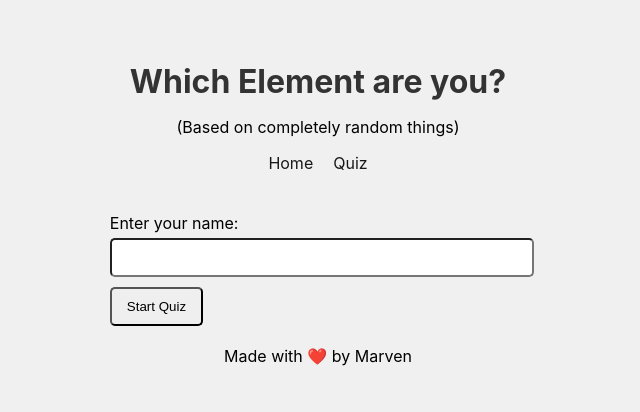
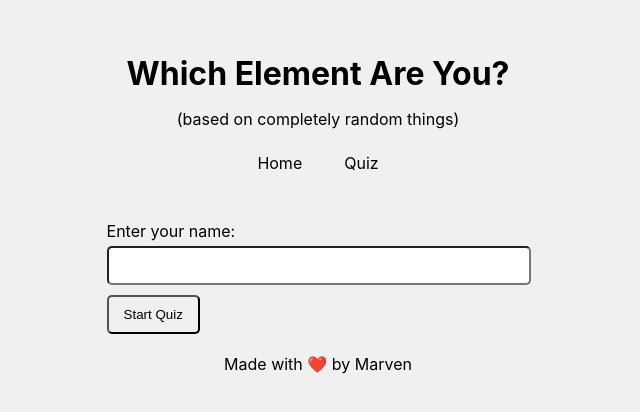
Before and after one commit to Marvenx/PersoQuiz, a React (Create React App) app: page / in a window 1280 px wide. Shown: the part 188-600 px from the top of the page, without its empty margins (322-962 px from the left). Built offline with nearby package versions, Linux system fonts and the light colour scheme.

Commit message:
quiz reset

```diff
--- a/src/App.css
+++ b/src/App.css
@@ -10,21 +10,33 @@ html {
 }
 
 /* Header Styles */
-header {
-  color: black;
-  width: 100%;
+.header {
   text-align: center;
+  padding: 20px;
+  color: #000000;
 }
 
-nav a {
-  color: black;
-  text-decoration: none;
-  display: inline-block;
-  margin: 0 10px;
+.header .title {
+  margin: 0;
+  font-size: 2rem;
 }
 
-nav a:hover {
-  text-decoration: underline;
+.nav-links {
+  display: flex;
+  justify-content: center;
+  gap: 10px;
+  margin-top: 10px;
+}
+
+.nav-links a {
+  text-decoration: none;
+  color: #000000;
+  padding: 8px 16px;
+  border-radius: 4px;
+}
+
+.nav-links a:hover {
+  background-color: #d9d9d9;
 }
 
 /* Form Styles */
@@ -91,32 +103,3 @@ button:hover {
   margin: 5px 0;
   text-align: center;
 }
-
-.header {
-  text-align: center;
-  padding: 20px;
-}
-
-.header .title {
-  margin: 0;
-  font-size: 2rem;
-  color: #333;
-}
-
-
-.nav-links {
-  display: flex;
-  justify-content: center;
-  gap: 20px;
-  margin-top: 10px;
-}
-
-.nav-links a {
-  text-decoration: none;
-  color: #181818;
-  transition: color 0.3s ease;
-}
-
-.nav-links a:hover {
-  color: #000000;
-}
--- a/src/App.jsx
+++ b/src/App.jsx
@@ -3,7 +3,7 @@ import Question from "./components/Question";
 import Results from "./components/Results";
 import UserForm from "./components/UserForm";
 import { useState, useEffect } from "react";
-import { Routes, Route } from "react-router-dom";
+import { Routes, Route, useLocation } from "react-router-dom";
 import { UserProvider } from "./components/UserContext";
 import "./App.css";
 
@@ -14,6 +14,16 @@ function App() {
   const [userName, setUserName] = useState("");
   const [artwork, setArtwork] = useState(null);
   const [loading, setLoading] = useState(false);
+  const location = useLocation();
+
+  useEffect(() => {
+    if (location.pathname === "/quiz") {
+      setAnswers([]);
+      setCurrentQuestionIndex(0);
+      setElement(null);
+      setArtwork(null);
+    }
+  }, [location.pathname]);
 
   function handleAnswer(answer) {
     setAnswers([...answers, answer]);
@@ -22,10 +32,6 @@ function App() {
 
   function handleUserFormSubmit(name) {
     setUserName(name);
-    setAnswers([]);
-    setCurrentQuestionIndex(0);
-    setElement(null);
-    setArtwork(null);
   }
 
   function determineElement(answers) {
@@ -112,22 +118,21 @@ function App() {
   };
 
   const elements = {
-  "Red 🔴": "Fire",
-  "Blue 🔵": "Water",
-  "Green 🟢": "Earth",
-  "Yellow 🟡": "Air",
+    "Red 🔴": "Fire 🔥",
+    "Blue 🔵": "Water 🌊",
+    "Green 🟢": "Earth 🌱",
+    "Yellow 🟡": "Air 🌬️",
 
-  "Volcano 🌋": "Fire",
-  "Ocean 🌊": "Water",
-  "Forest 🌲": "Earth",
-  "Sky ☁️": "Air",
+    "Volcano 🌋": "Fire 🔥",
+    "Ocean 🌊": "Water 🌊",
+    "Forest 🌲": "Earth 🌱",
+    "Sky ☁️": "Air 🌬️",
 
-  "Passion ❤️": "Fire",
-  "Calm 💧": "Water",
-  "Strength 🪨": "Earth",
-  "Freedom 🕊️": "Air",
-};
-
+    "Passion ❤️": "Fire 🔥",
+    "Calm 💧": "Water 🌊",
+    "Strength 🪨": "Earth 🌱",
+    "Freedom 🕊️": "Air 🌬️",
+  };
 
   return (
     <UserProvider value={{ name: userName, setName: setUserName }}>
@@ -152,7 +157,6 @@ function App() {
           }
         />
       </Routes>
-
       <footer className="footer">
         <p>Made with ❤️ by Marven</p>
       </footer>
--- a/src/components/Header.jsx
+++ b/src/components/Header.jsx
@@ -4,8 +4,8 @@ export default function Header() {
   const [selectedElement, setSelectedElement] = useState(null);
   return (
     <div className="header">
-      <h2 className="title">Which Element are you?</h2>
-      <p className="subtitle">(Based on completely random things)</p>
+      <h2 className="title">Which Element Are You?</h2>
+      <p>(based on completely random things)</p>
       <div className="nav-links">
         <Link to="/">Home</Link>
         <Link to="/quiz">Quiz</Link>
```
